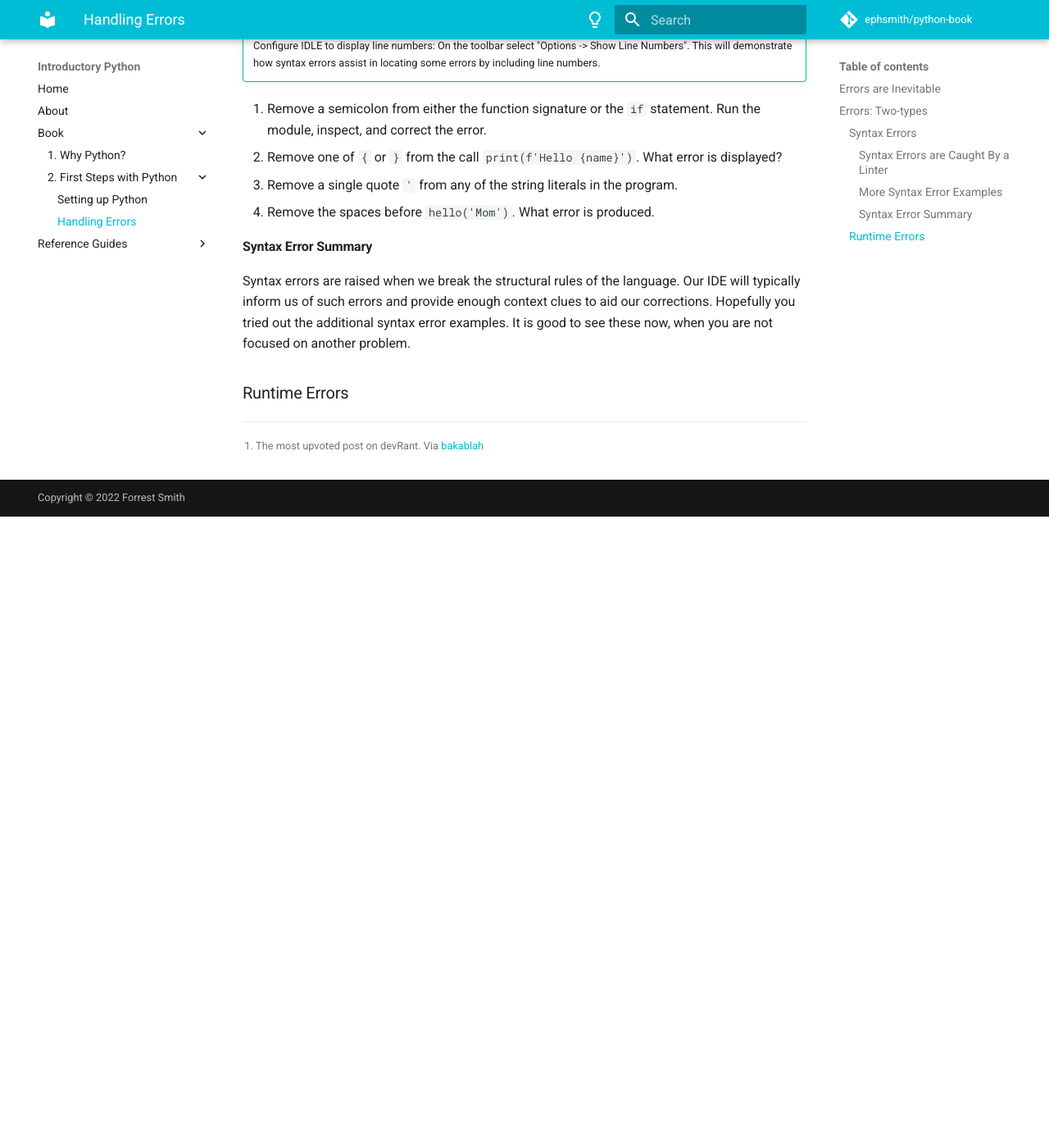
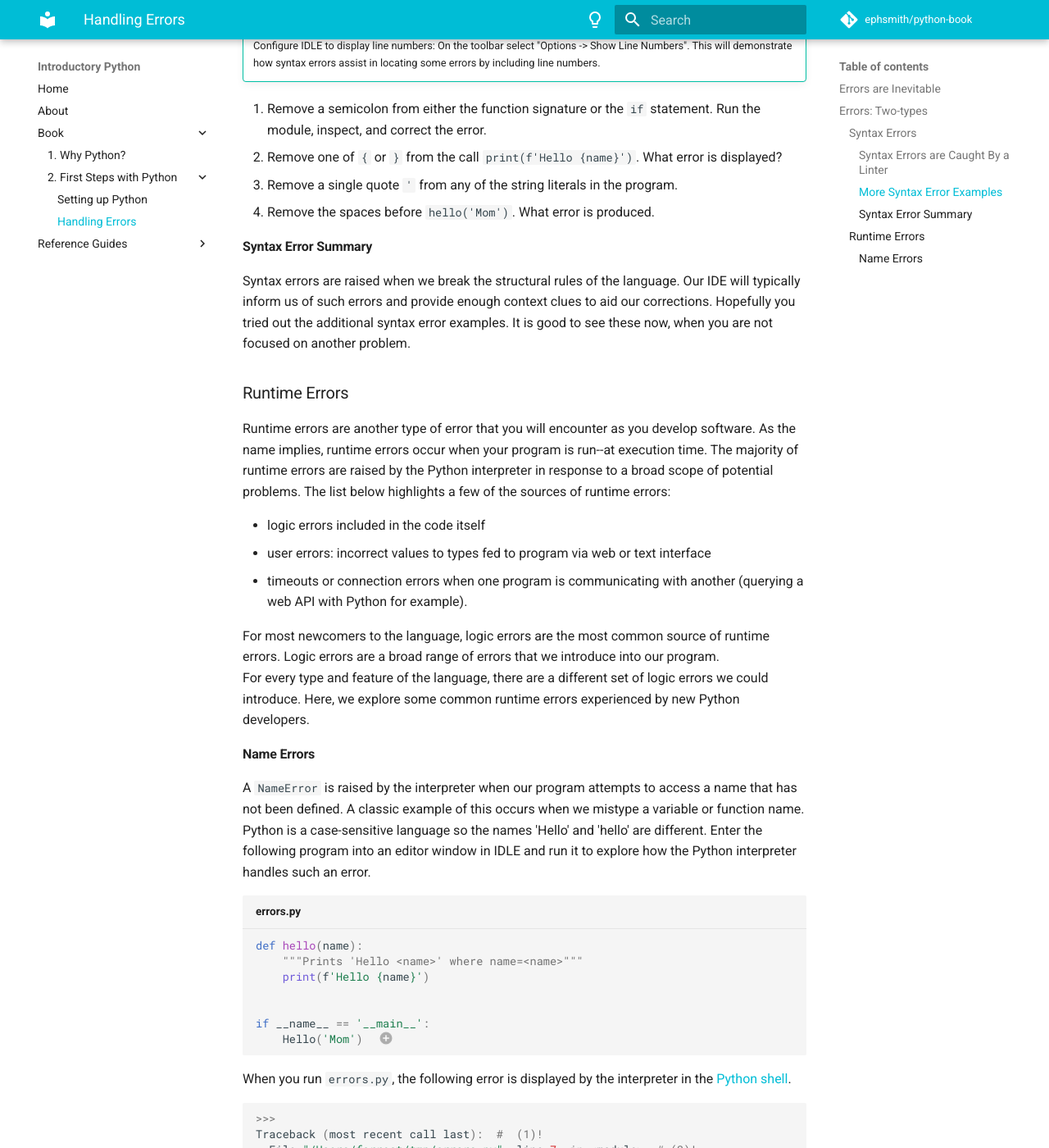
Before and after one commit to ephsmith/python-book, an MkDocs documentation site: the page built from docs/02-interpreting-errors.md, in a window 1280 px wide and 1400 px high, scrolled down 3346 px. Shown: the whole window at 82% size. Built offline with MkDocs 1.6.1 and Material for MkDocs 9.7.7, drawn with Linux system fonts in a browser that asks for light colours; comment, search, counter and statistics services are not loaded; before the commit the page ends 3976 px from its top, so only the background shows below that; some of the changed text lies outside the part shown.

Commit message:
Runtime errors: Added NameError example code with annotations. and traceback with annotations.

````diff
--- a/docs/02-interpreting-errors.md
+++ b/docs/02-interpreting-errors.md
@@ -140,3 +140,61 @@
 is good to see these now, when you are not focused on another problem.
 
 ### Runtime Errors
+Runtime errors are another type of error that you will encounter as you develop
+software. As the name implies, runtime errors occur when your program is run--at
+execution time. The majority of runtime errors are raised by the Python interpreter
+in response to a broad scope of potential problems.  The list below highlights a few
+of the sources of runtime errors:
+
+- logic errors included in the code itself
+- user errors:  incorrect values to types fed to program via web or text interface
+- timeouts or connection errors when one program is communicating with another
+  (querying a web API with Python for example).
+
+For most newcomers to the language, logic errors are the most common source of runtime
+errors.  Logic errors are a broad range of errors that we introduce into our program.
+For every type and feature of the language, there are a different set of logic errors
+we could introduce.  Here, we explore some common runtime errors experienced by new
+Python developers.
+
+#### Name Errors
+A `NameError` is raised by the interpreter when our program attempts to access a name
+that has not been defined.  A classic example of this occurs when we mistype a
+variable or function name. Python is a case-sensitive language so the names 'Hello'
+and 'hello' are different. Enter the following program into an editor window in IDLE
+and run it to explore how the Python interpreter handles such an error.
+
+```python title="errors.py"
+def hello(name):
+    """Prints 'Hello <name>' where name=<name>"""
+    print(f'Hello {name}')
+
+
+if __name__ == '__main__':
+    Hello('Mom')  #  (1)!
+```
+
+1. This is the source of the error.  `Hello` is not the same as `hello` *and* `Hello`
+   is not defined anywhere in the module.
+
+When you run `errors.py`, the following error is displayed by the interpreter in the
+[Python shell](02-setting-up-python.md#introducing-the-python-shell).
+
+```python
+>>>
+Traceback (most recent call last):  #  (1)!
+  File "/Users/forrest/tmp/errors.py", line 7, in <module>  # (2)!
+    Hello('Mom')
+NameError: name 'Hello' is not defined. Did you mean: 'hello'?  #  (3)!
+>>>
+```
+1. Traceback is the first line you'll see in a simple traceback such as this. A
+   traceback traces a runtime error back to its source.
+2. There are often many such lines in a traceback.  This provides the ability to trace
+   the entire path of calls that produced the error.
+3. This line names the error that was raise (here a `NameError`). Beginning with
+   Python 3.10, helpful hints are also printed on this line.
+
+
+IDLE's Python shell provides a way for you to go straight from the error to the file
+and line that produced it.
````
Also changed, not shown: docs/img/01-errors-runtime-nam-error-goto-line.png (added).
